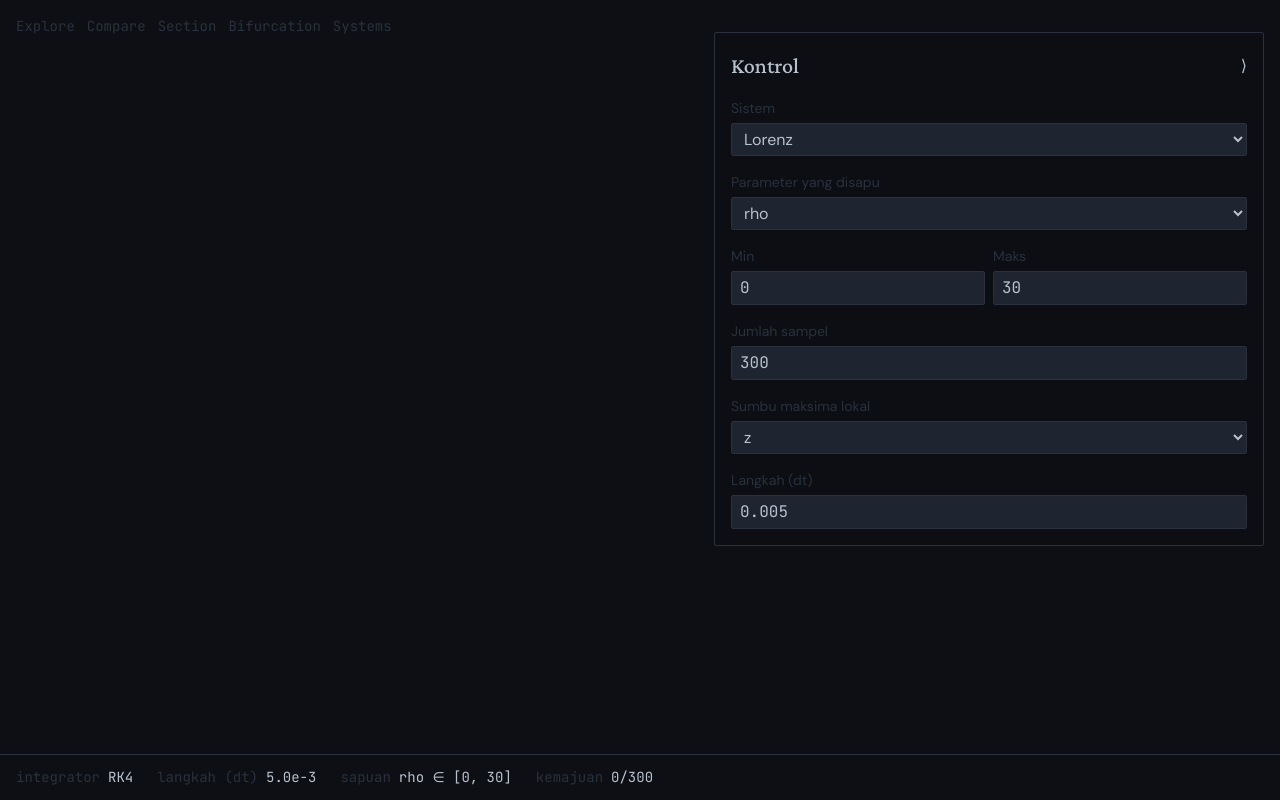
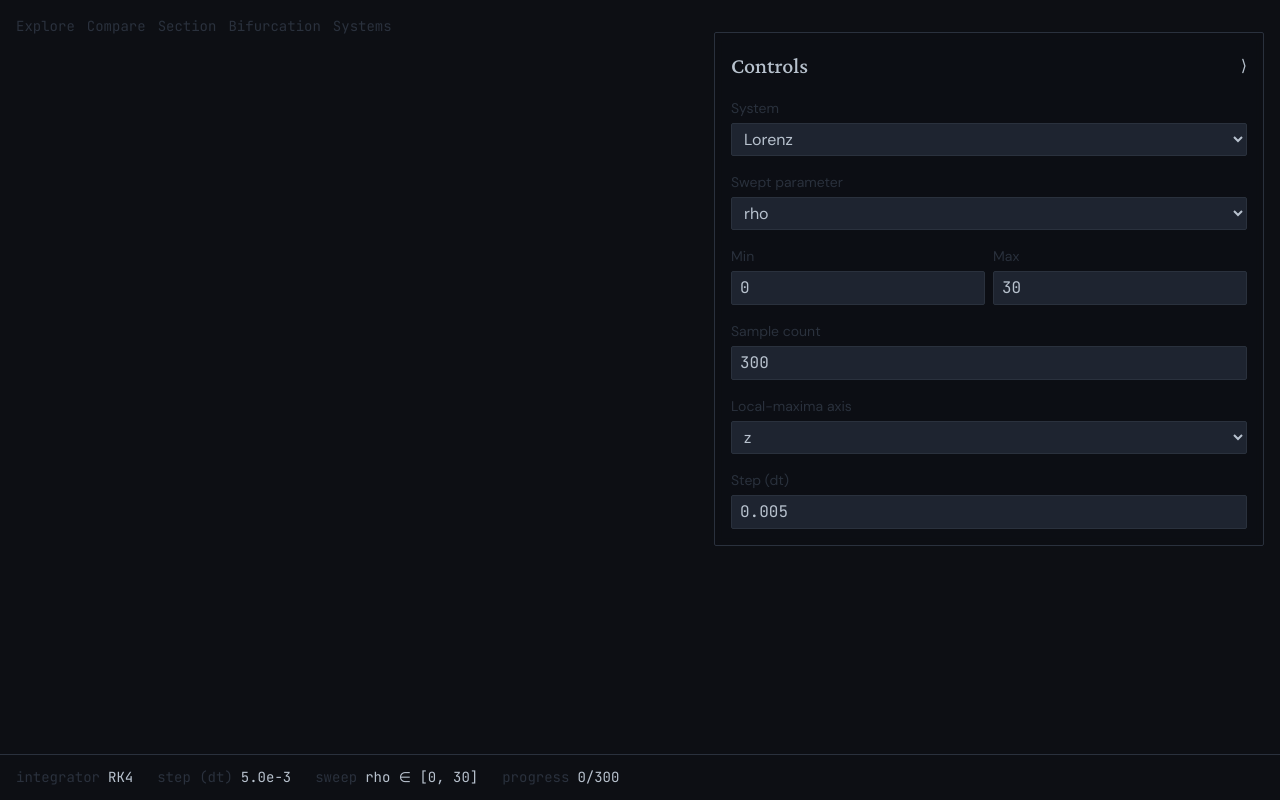
Before and after one commit to andifathulms/attractor-lab, a Next.js app: page /en/cabang in a window 1280 px wide. Built offline with nearby package versions, Linux system fonts and the light colour scheme.

Commit message:
feat(i18n): translate cabang's control panel and readout strip

```diff
--- a/components/bifurcation/BifurcationPanel.tsx
+++ b/components/bifurcation/BifurcationPanel.tsx
@@ -1,3 +1,4 @@
+import { useT } from '@/lib/i18n/LocaleProvider';
 import type { SystemId } from '@/lib/dynamics/systems';
 
 const SYSTEM_LABEL: Record<SystemId, string> = {
@@ -49,12 +50,14 @@ export function BifurcationPanel({
   collapsed,
   onToggleCollapsed,
 }: BifurcationPanelProps) {
+  const t = useT();
+
   if (collapsed) {
     return (
       <button
         type="button"
         onClick={onToggleCollapsed}
-        aria-label="Buka panel kontrol"
+        aria-label={t.panel.openPanel}
         className="absolute right-0 top-8 rounded-l border border-r-0 border-rule bg-night/90 px-2 py-4 font-sans text-sm text-readout transition-colors duration-fast hover:bg-graticule"
       >
         ⟨
@@ -65,11 +68,11 @@ export function BifurcationPanel({
   return (
     <div className="absolute right-4 top-8 w-72 rounded border border-rule bg-night/90 p-4 font-sans text-sm text-readout backdrop-blur-sm">
       <div className="mb-4 flex items-center justify-between">
-        <h2 className="font-display text-lg font-medium">Kontrol</h2>
+        <h2 className="font-display text-lg font-medium">{t.panel.title}</h2>
         <button
           type="button"
           onClick={onToggleCollapsed}
-          aria-label="Tutup panel kontrol"
+          aria-label={t.panel.closePanel}
           className="text-readout transition-colors duration-fast hover:text-bloom"
         >
           ⟩
@@ -77,7 +80,7 @@ export function BifurcationPanel({
       </div>
 
       <label className="mb-4 block">
-        <span className="mb-1 block text-xs text-rule">Sistem</span>
+        <span className="mb-1 block text-xs text-rule">{t.panel.system}</span>
         <select
           value={systemId}
           onChange={(event) => onSystemChange(event.target.value as SystemId)}
@@ -85,14 +88,14 @@ export function BifurcationPanel({
         >
           {(Object.keys(SYSTEM_LABEL) as SystemId[]).map((id) => (
             <option key={id} value={id}>
-              {SYSTEM_LABEL[id]}
+              {t.systemNames[id]}
             </option>
           ))}
         </select>
       </label>
 
       <label className="mb-4 block">
-        <span className="mb-1 block text-xs text-rule">Parameter yang disapu</span>
+        <span className="mb-1 block text-xs text-rule">{t.panel.sweptParameter}</span>
         <select
           value={paramName}
           onChange={(event) => onParamNameChange(event.target.value)}
@@ -108,7 +111,7 @@ export function BifurcationPanel({
 
       <div className="mb-4 flex gap-2">
         <label className="flex-1">
-          <span className="mb-1 block text-xs text-rule">Min</span>
+          <span className="mb-1 block text-xs text-rule">{t.panel.min}</span>
           <input
             type="number"
             value={paramMin}
@@ -117,7 +120,7 @@ export function BifurcationPanel({
           />
         </label>
         <label className="flex-1">
-          <span className="mb-1 block text-xs text-rule">Maks</span>
+          <span className="mb-1 block text-xs text-rule">{t.panel.max}</span>
           <input
             type="number"
             value={paramMax}
@@ -128,7 +131,7 @@ export function BifurcationPanel({
       </div>
 
       <label className="mb-4 block">
-        <span className="mb-1 block text-xs text-rule">Jumlah sampel</span>
+        <span className="mb-1 block text-xs text-rule">{t.panel.sampleCount}</span>
         <input
           type="number"
           value={sampleCount}
@@ -140,7 +143,7 @@ export function BifurcationPanel({
       </label>
 
       <label className="mb-4 block">
-        <span className="mb-1 block text-xs text-rule">Sumbu maksima lokal</span>
+        <span className="mb-1 block text-xs text-rule">{t.panel.localMaximaAxis}</span>
         <select
           value={axis}
           onChange={(event) => onAxisChange(Number(event.target.value) as 0 | 1 | 2)}
@@ -155,7 +158,7 @@ export function BifurcationPanel({
       </label>
 
       <label className="block">
-        <span className="mb-1 block text-xs text-rule">Langkah (dt)</span>
+        <span className="mb-1 block text-xs text-rule">{t.panel.step}</span>
         <input
           type="number"
           value={dt}
--- a/components/bifurcation/BifurcationReadoutStrip.tsx
+++ b/components/bifurcation/BifurcationReadoutStrip.tsx
@@ -1,3 +1,5 @@
+import { useT } from '@/lib/i18n/LocaleProvider';
+
 export type BifurcationReadoutStripProps = {
   readonly dt: number;
   readonly paramName: string;
@@ -19,14 +21,16 @@ export function BifurcationReadoutStrip({
   sampleCount,
   done,
 }: BifurcationReadoutStripProps) {
+  const t = useT();
+
   return (
     <div className="flex w-full flex-wrap items-center gap-6 border-t border-rule bg-night px-4 py-3 font-mono text-xs text-readout [font-variant-numeric:tabular-nums]">
-      <Field label="integrator" value="RK4" />
-      <Field label="langkah (dt)" value={dt.toExponential(1)} />
-      <Field label="sapuan" value={`${paramName} ∈ [${paramMin}, ${paramMax}]`} />
+      <Field label={t.readout.integrator} value={t.integratorNames.rk4} />
+      <Field label={t.readout.step} value={dt.toExponential(1)} />
+      <Field label={t.readout.sweep} value={`${paramName} ∈ [${paramMin}, ${paramMax}]`} />
       <Field
-        label="kemajuan"
-        value={done ? `${sampleCount}/${sampleCount} selesai` : `${sampleIndex}/${sampleCount}`}
+        label={t.readout.progress}
+        value={done ? `${sampleCount}/${sampleCount} ${t.readout.done}` : `${sampleIndex}/${sampleCount}`}
       />
     </div>
   );
```
